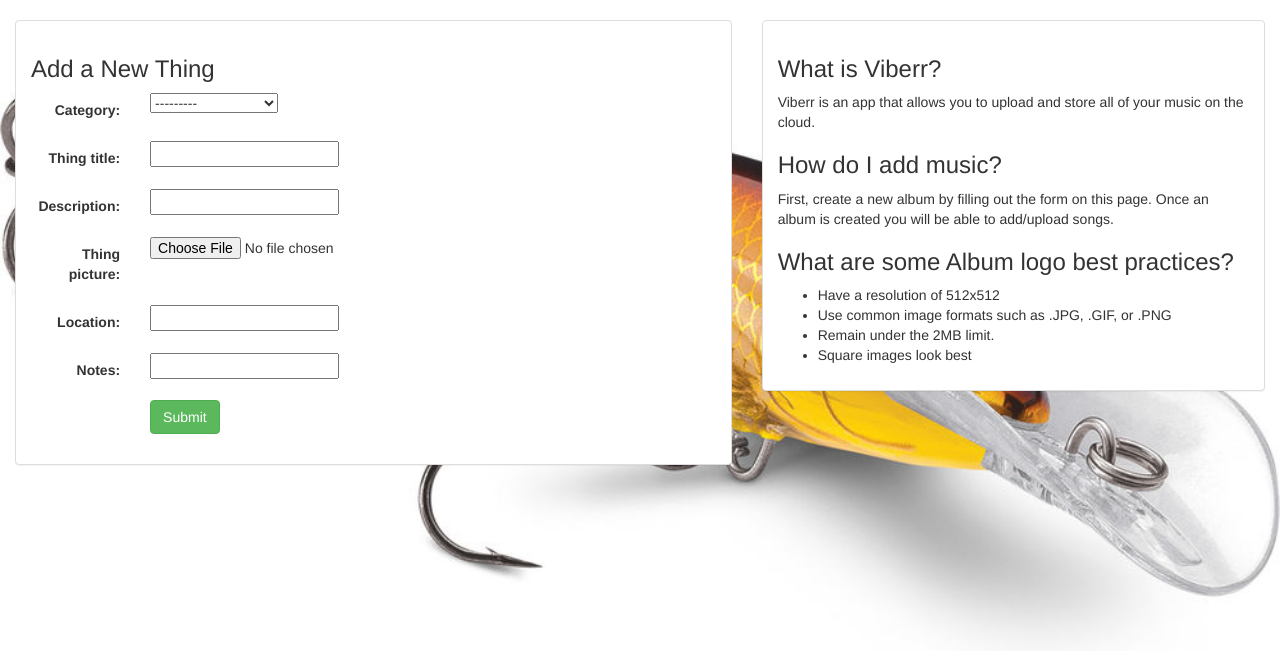
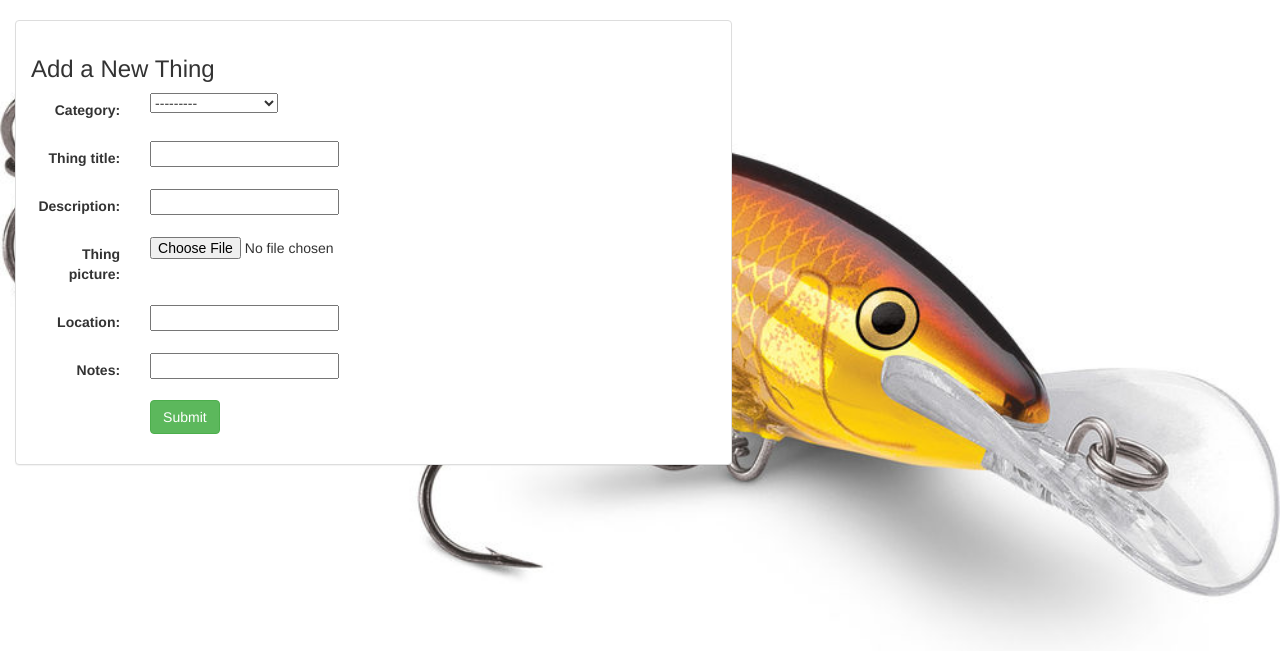
Before and after one commit to smandekar1/where-is-that-thing, a Django app: page /4/create_thing/ in a window 1280 px wide. Shown: the part 52-703 px from the top of the page. Run offline with Django 3.2, Linux system fonts and the light colour scheme; data comes from the database, SQL or seed files in the repository; some libraries are stand-ins or nearby versions.

Commit message:
changed description

```diff
--- a/things/templates/things/create_thing.html
+++ b/things/templates/things/create_thing.html
@@ -27,23 +27,7 @@
             </div>
         </div>
 
-        <div class="col-sm-12 col-md-5">
-            <div class="panel panel-default">
-                <div class="panel-body">
-                    <h3>What is Viberr?</h3>
-                    <p>Viberr is an app that allows you to upload and store all of your music on the cloud.</p>
-                    <h3>How do I add music?</h3>
-                    <p>First, create a new album by filling out the form on this page. Once an album is created you will be able to add/upload songs.</p>
-                    <h3>What are some Album logo best practices?</h3>
-                    <ul>
-                        <li>Have a resolution of 512x512</li>
-                        <li>Use common image formats such as .JPG, .GIF, or .PNG</li>
-                        <li>Remain under the 2MB limit.</li>
-                        <li>Square images look best</li>
-                    </ul>
-                </div>
-            </div>
-        </div>
+
 
     </div>
 
```
Also changed, not shown: things/templates/things/create_category.html (+1 -17 lines), things/templates/things/login.html (+15 -0 lines), things/templates/things/register.html (+15 -0 lines).
